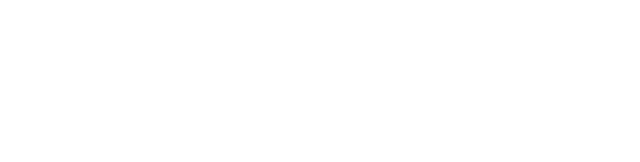
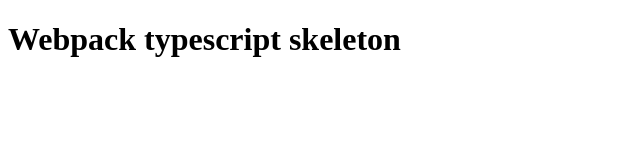
Before and after one commit to ArtemGretsov/webpack-typescript-skeleton, a website built with webpack: page src/index.html in a window 1280 px wide. Shown: the whole page, without its empty margins (0-640 px from the left). Built offline with nearby package versions, Linux system fonts and the light colour scheme.

Commit message:
HTML template

```diff
--- a/src/index.html
+++ b/src/index.html
@@ -1,8 +1,6 @@
 <!DOCTYPE html>
-<html>
+<html lang="en">
   <body>
-    <canvas id="canvas" style="display: block">
-      Your browser is not supported! :(
-    </canvas>
+    <h1>Webpack typescript skeleton</h1>
   </body>
 </html>
--- a/src/index.ts
+++ b/src/index.ts
@@ -1,6 +1,6 @@
 const example = (b: string): void => {
   // eslint-disable-next-line
-  alert(b)
+  alert(b);
 
 }
 
```
